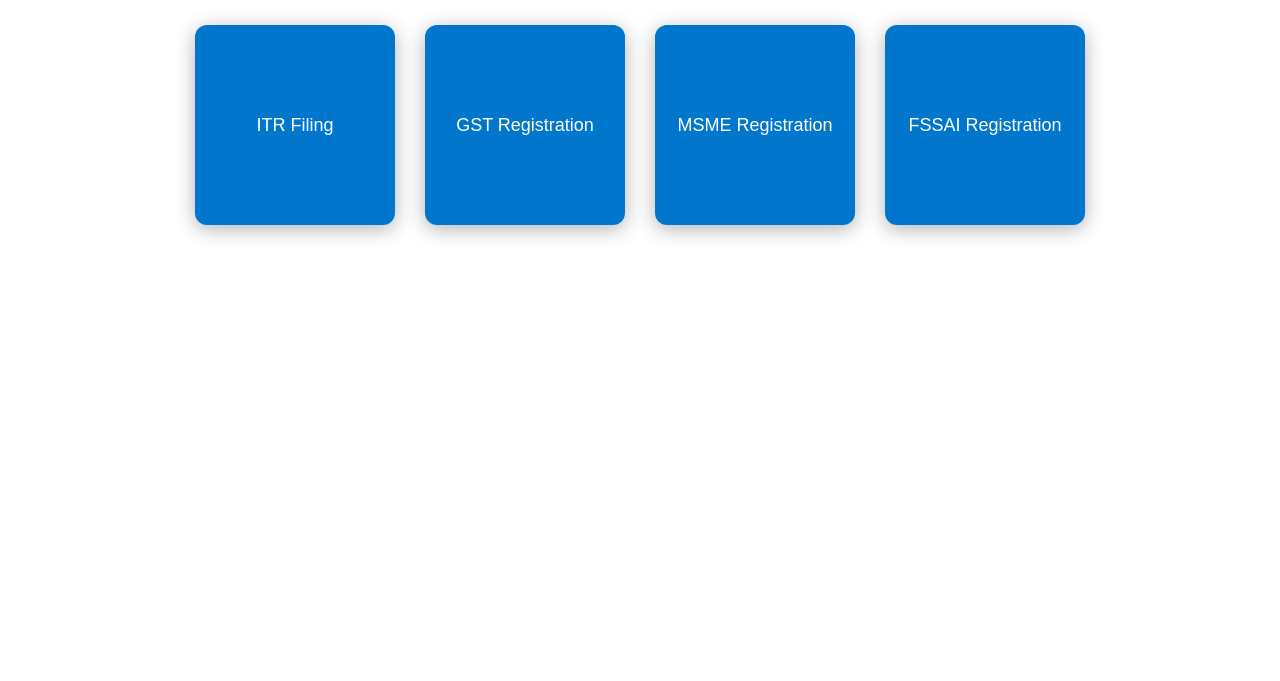
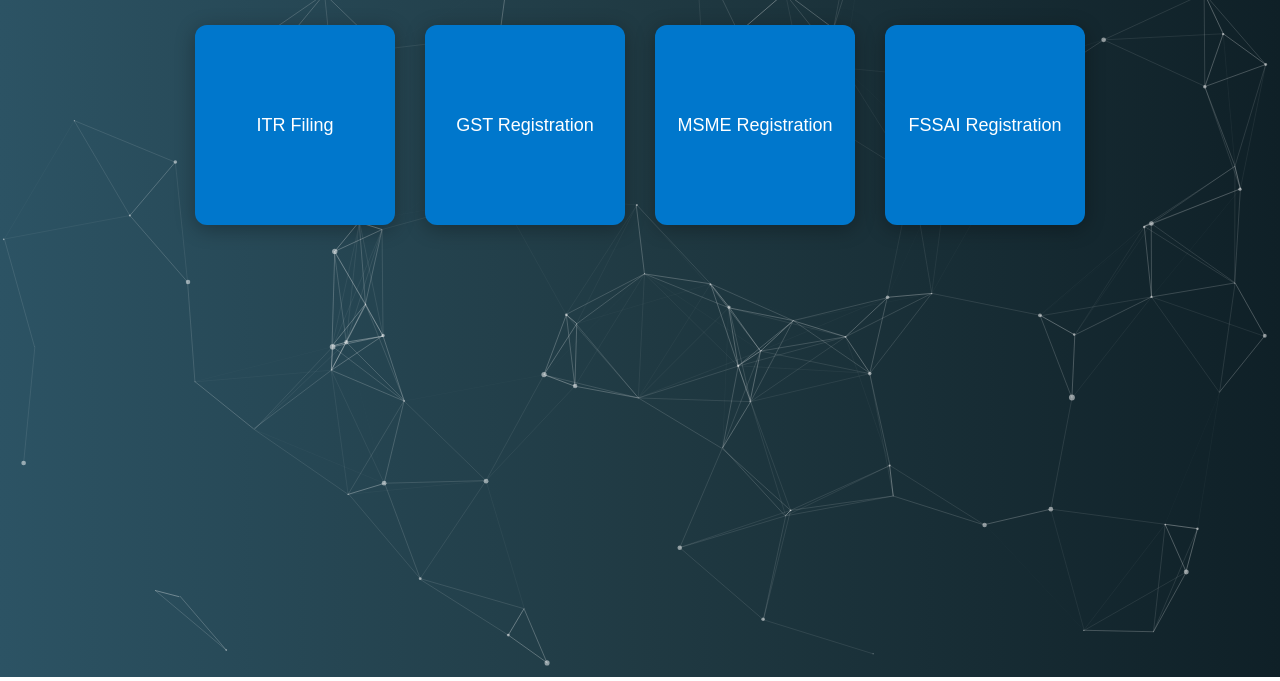
Before and after one commit to basictaxsolution/Basic-Tax-Solutions, a plain HTML site: page index.html in a window 1280 px wide. Shown: the part 123-804 px from the top of the page. Drawn offline with nearby package versions, Linux system fonts and the light colour scheme.

Commit message:
Update index.html

```diff
--- a/index.html
+++ b/index.html
@@ -18,7 +18,7 @@
       position: absolute;
       width: 100%;
       height: 100%;
-      background: Gradient-overlays(to right, #2c5364, #203a43, #0f2027);
+      background: linear-gradient(to right, #2c5364, #203a43, #0f2027);
       z-index: -1;
     }
 
```
